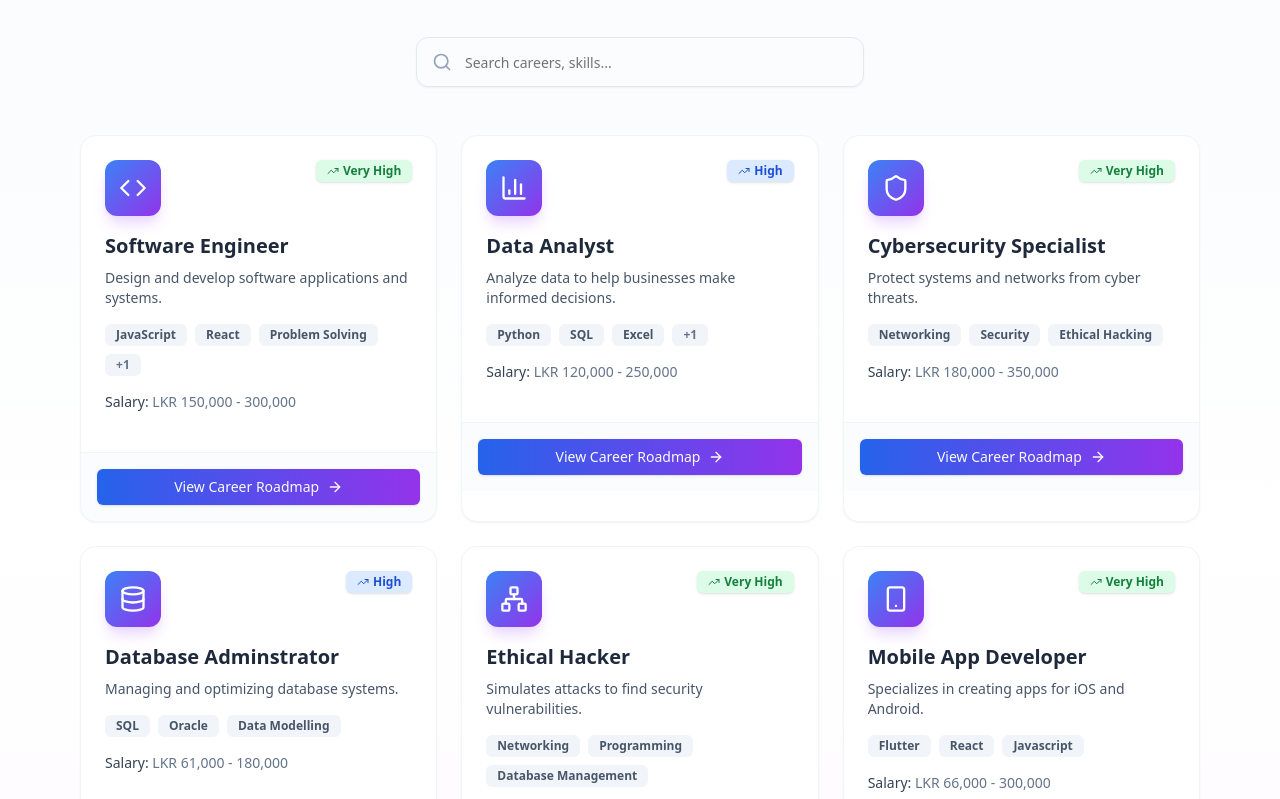
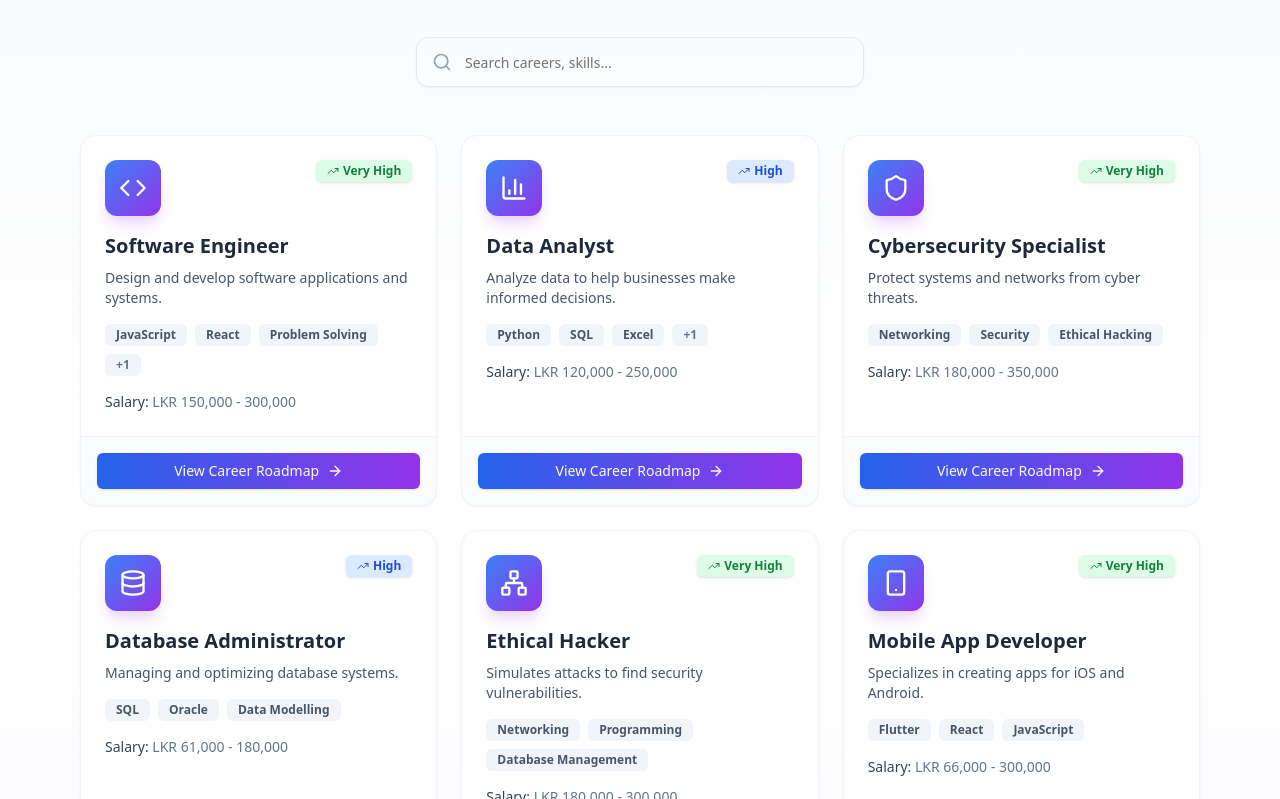
Before and after one commit to SemikaVidusha/SDGP_Project-GrowthMap, a React app in the folder SDGP/frontend/: page /careers in a window 1280 px wide. Shown: the part 281-1080 px from the top of the page. Built offline with nearby package versions, Linux system fonts and the light colour scheme; the HTML template or start-up script is replaced by a standard one.

Commit message:
Updated the Career page, so the button View career roadmap aligns with all the career form buttons.

```diff
--- a/SDGP/frontend/src/pages/Dashboard/Careers.jsx
+++ b/SDGP/frontend/src/pages/Dashboard/Careers.jsx
@@ -7,17 +7,10 @@ import { Input } from "@/components/ui/input";
 import { createPageUrl } from "@/utils";
 
 import {
-  MapPin, Search, ArrowRight, TrendingUp, Briefcase,
+  Search, ArrowRight, TrendingUp, Briefcase,
   Code, Network, Palette, BarChart3, Shield, Globe,
   Database, Users, CheckCircle, Smartphone, X
 } from 'lucide-react';
-import {
-  Dialog,
-  DialogContent,
-  DialogHeader,
-  DialogTitle,
-} from "@/components/ui/dialog";
-
 
 const iconMap = {
   Code: Code,
@@ -34,14 +27,13 @@ const iconMap = {
 
 export default function Careers() {
   const [searchQuery, setSearchQuery] = useState('');
-  const [selectedCareer, setSelectedCareer] = useState(null);
-  const [showRoadmap, setShowRoadmap] = useState(false);
 
   const demandColors = {
     "Very High": "bg-green-100 text-green-700",
     "High": "bg-blue-100 text-blue-700",
     "Medium": "bg-amber-100 text-amber-700"
   };
+
   const careers = [
     {
       id: 1,
@@ -72,7 +64,7 @@ export default function Careers() {
     },
     {
       id: 4,
-    title: "Database Adminstrator",
+      title: "Database Administrator",
       description: "Managing and optimizing database systems.",
       skills: ["SQL", "Oracle", "Data Modelling"],
       salary: "LKR 61,000 - 180,000",
@@ -83,80 +75,82 @@ export default function Careers() {
       id: 5,
       title: "Ethical Hacker",
       description: "Simulates attacks to find security vulnerabilities.",
-    skills: ["Networking","Programming","Database Management"],
+      skills: ["Networking", "Programming", "Database Management"],
       salary: "LKR 180,000 - 300,000",
       demand: "Very High",
       icon: "Network"
     },
     {
-    id: 5,
+      id: 6,
       title: "Mobile App Developer",
       description: "Specializes in creating apps for iOS and Android.",
-    skills: ["Flutter","React","Javascript"],
-    salary: "LKR 66,000 - 300,000 ",
+      skills: ["Flutter", "React", "JavaScript"],
+      salary: "LKR 66,000 - 300,000",
       demand: "Very High",
       icon: "Smartphone"
-  },
-
-
+    }
   ];
-
 
   const filteredCareers = careers.filter(career =>
     career.title.toLowerCase().includes(searchQuery.toLowerCase()) ||
     career.description.toLowerCase().includes(searchQuery.toLowerCase()) ||
-    career.skills.some(skill => skill.toLowerCase().includes(searchQuery.toLowerCase()))
+    career.skills.some(skill =>
+      skill.toLowerCase().includes(searchQuery.toLowerCase())
+    )
   );
-
-  const handleViewRoadmap = (career) => {
-    setSelectedCareer(career);
-    setShowRoadmap(true);
-  };
 
   return (
     <div className="min-h-screen bg-gradient-to-b from-slate-50 via-white to-purple-50">
+
       {/* Header */}
       <header className="bg-white/80 backdrop-blur-sm border-b border-slate-100 sticky top-0 z-50">
         <div className="max-w-6xl mx-auto px-4 py-4 flex items-center justify-between">
+
           <Link
             to={createPageUrl('Home')}
             className="flex items-center gap-2 text-slate-600 hover:text-slate-800 transition-colors"
           >
+          </Link>
 
-
-          </Link>
           <Link to={createPageUrl('Quiz')}>
             <Button className="bg-gradient-to-r from-blue-600 to-purple-600 hover:from-blue-700 hover:to-purple-700">
               Take Assessment
             </Button>
           </Link>
+
         </div>
       </header>
 
       <main className="max-w-6xl mx-auto px-4 py-8 md:py-12">
+
         {/* Page Header */}
         <motion.div
           initial={{ opacity: 0, y: 20 }}
           animate={{ opacity: 1, y: 0 }}
           className="text-center mb-12"
         >
+
           <h1 className="text-3xl md:text-4xl font-bold text-slate-900 mb-4">
             Explore ICT Careers
           </h1>
+
           <p className="text-lg text-slate-600 max-w-2xl mx-auto mb-8">
-            Discover the diverse world of ICT careers and find the path that matches
-            your interests and skills.
+            Discover the diverse world of ICT careers and find the path that
+            matches your interests and skills.
           </p>
 
           {/* Search */}
           <div className="max-w-md mx-auto relative">
+
             <Search className="absolute left-4 top-1/2 -translate-y-1/2 w-5 h-5 text-slate-400" />
+
             <Input
               placeholder="Search careers, skills..."
               value={searchQuery}
               onChange={(e) => setSearchQuery(e.target.value)}
               className="pl-12 py-6 rounded-xl border-slate-200 focus:border-purple-300 focus:ring-purple-200"
             />
+
             {searchQuery && (
               <button
                 onClick={() => setSearchQuery('')}
@@ -165,12 +159,15 @@ export default function Careers() {
                 <X className="w-5 h-5" />
               </button>
             )}
+
           </div>
         </motion.div>
 
         {/* Career Grid */}
         <div className="grid md:grid-cols-2 lg:grid-cols-3 gap-6">
+
           {filteredCareers.map((career, index) => {
+
             const Icon = iconMap[career.icon] || Briefcase;
 
             return (
@@ -179,22 +176,29 @@ export default function Careers() {
                 initial={{ opacity: 0, y: 20 }}
                 animate={{ opacity: 1, y: 0 }}
                 transition={{ delay: index * 0.05 }}
-                className="bg-white rounded-2xl border border-slate-100 shadow-sm hover:shadow-lg hover:border-purple-200 transition-all overflow-hidden group"
+                className="bg-white rounded-2xl border border-slate-100 shadow-sm hover:shadow-lg hover:border-purple-200 transition-all overflow-hidden group flex flex-col h-full"
               >
-                <div className="p-6">
+
+                {/* Card Content */}
+                <div className="p-6 flex-grow">
+
                   <div className="flex items-start justify-between mb-4">
+
                     <div className="w-14 h-14 rounded-xl bg-gradient-to-br from-blue-500 to-purple-600 flex items-center justify-center shadow-lg shadow-purple-200 group-hover:scale-105 transition-transform">
                       <Icon className="w-7 h-7 text-white" />
                     </div>
-                    <Badge className={`${demandColors[career.demand]}`}>
+
+                    <Badge className={demandColors[career.demand]}>
                       <TrendingUp className="w-3 h-3 mr-1" />
                       {career.demand}
                     </Badge>
+
                   </div>
 
                   <h3 className="text-xl font-semibold text-slate-800 mb-2">
                     {career.title}
                   </h3>
+
                   <p className="text-slate-600 text-sm mb-4 line-clamp-2">
                     {career.description}
                   </p>
@@ -202,32 +206,47 @@ export default function Careers() {
                   {/* Skills */}
                   <div className="flex flex-wrap gap-2 mb-4">
                     {career.skills.slice(0, 3).map((skill, i) => (
-                      <Badge key={i} variant="secondary" className="bg-slate-100 text-slate-600 text-xs">
+                      <Badge
+                        key={i}
+                        variant="secondary"
+                        className="bg-slate-100 text-slate-600 text-xs"
+                      >
                         {skill}
                       </Badge>
                     ))}
+
                     {career.skills.length > 3 && (
-                      <Badge variant="secondary" className="bg-slate-100 text-slate-500 text-xs">
+                      <Badge
+                        variant="secondary"
+                        className="bg-slate-100 text-slate-500 text-xs"
+                      >
                         +{career.skills.length - 3}
                       </Badge>
                     )}
                   </div>
 
                   {/* Salary */}
-                  <div className="text-sm text-slate-500 mb-4">
-                    <span className="font-medium text-slate-700">Salary:</span> {career.salary}
-                  </div>
+                  <div className="text-sm text-slate-500">
+                    <span className="font-medium text-slate-700">
+                      Salary:
+                    </span>{" "}
+                    {career.salary}
                   </div>
 
-                <div className="border-t border-slate-100 p-4 bg-slate-50/50">
+                </div>
+
+                {/* Button */}
+                <div className="border-t border-slate-100 p-4 bg-slate-50/50 mt-auto">
+
                   <Button
-                    onClick={() => handleViewRoadmap(career)}
                     className="w-full bg-gradient-to-r from-blue-600 to-purple-600 hover:from-blue-700 hover:to-purple-700 gap-2"
                   >
                     View Career Roadmap
                     <ArrowRight className="w-4 h-4" />
                   </Button>
+
                 </div>
+
               </motion.div>
             );
           })}
@@ -236,41 +255,52 @@ export default function Careers() {
         {/* No Results */}
         {filteredCareers.length === 0 && (
           <div className="text-center py-16">
+
             <div className="w-16 h-16 mx-auto mb-4 bg-slate-100 rounded-full flex items-center justify-center">
               <Search className="w-8 h-8 text-slate-400" />
             </div>
-            <h3 className="text-lg font-semibold text-slate-700 mb-2">No careers found</h3>
-            <p className="text-slate-500">Try adjusting your search terms</p>
+
+            <h3 className="text-lg font-semibold text-slate-700 mb-2">
+              No careers found
+            </h3>
+
+            <p className="text-slate-500">
+              Try adjusting your search terms
+            </p>
+
           </div>
         )}
 
-        {/* CTA Section */}
+        {/* CTA */}
         <motion.div
           initial={{ opacity: 0, y: 20 }}
           whileInView={{ opacity: 1, y: 0 }}
           viewport={{ once: true }}
           className="mt-16 bg-gradient-to-r from-blue-600 to-purple-600 rounded-3xl p-8 md:p-12 text-center text-white"
         >
+
           <h2 className="text-2xl md:text-3xl font-bold mb-4">
             Not sure which career fits you?
           </h2>
+
           <p className="text-blue-100 mb-8 max-w-xl mx-auto">
             Take our smart assessment quiz to discover which ICT career matches
             your unique strengths and preferences.
           </p>
+
           <Link to={createPageUrl('Quiz')}>
-            <Button size="lg" className="bg-white text-purple-700 hover:bg-blue-50">
+            <Button
+              size="lg"
+              className="bg-white text-purple-700 hover:bg-blue-50"
+            >
               Start Career Assessment
               <ArrowRight className="ml-2 w-5 h-5" />
             </Button>
           </Link>
+
         </motion.div>
+
       </main>
-
-
-
-
-
 
     </div>
   );
```
Lines whose indentation alone changed are shown as unchanged.
